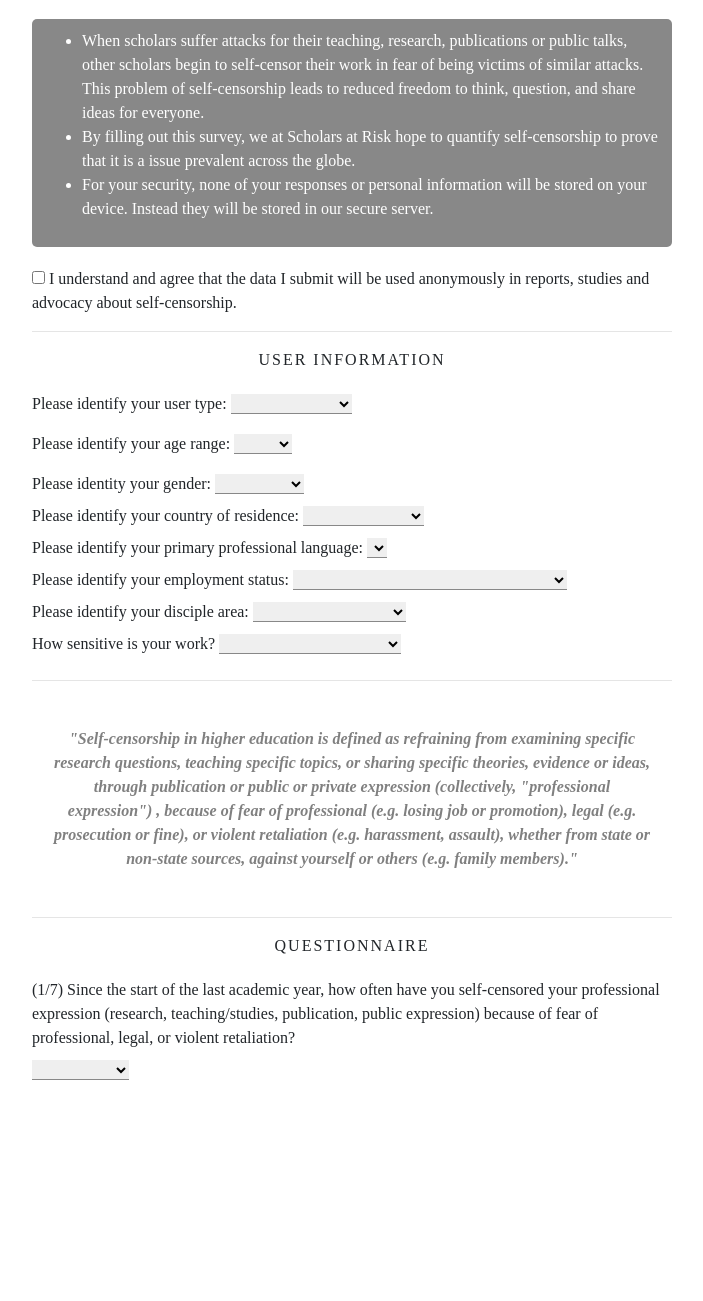
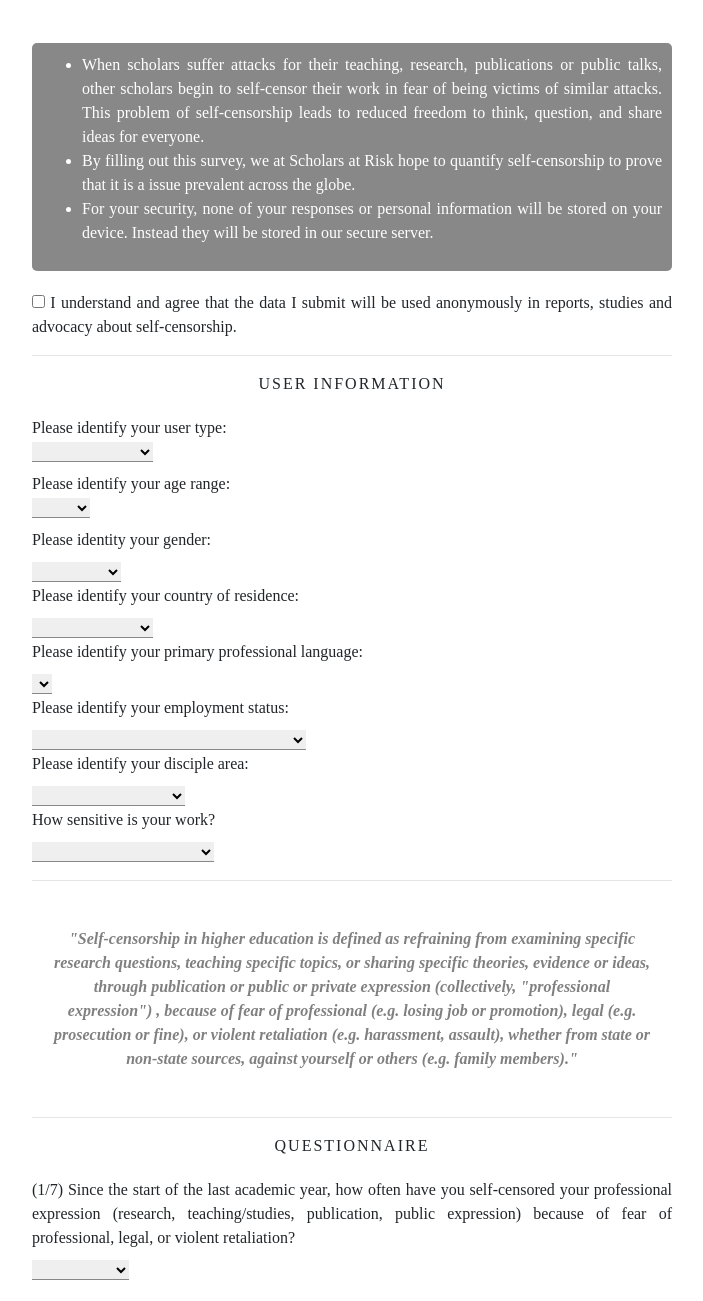
Before and after one commit to jerseycity19/team-13, a Flask app: template app/templates/main.html in a window 1280 px wide. Shown: the part 954-2255 px from the top of the page, without its empty margins (288-991 px from the left). Before the commit the page ends 2034 px from the top, so only its background shows below. Run offline with Flask 2, Linux system fonts and the light colour scheme; the template is opened without the code that fills it: most values are stand-ins (such as "Sample title", 1, 10 or a date in 2020); lists and menus that the app fills with data are empty; some libraries are stand-ins or nearby versions.

Commit message:
justify text

```diff
--- a/app/static/style.css
+++ b/app/static/style.css
@@ -1,5 +1,9 @@
 *{
     font-family: "Times New Roman";
+}
+body {
+    text-align: justify !important;
+    text-justify: inter-word;
 }
 .logo{
     max-width: 60%;
@@ -30,6 +34,9 @@ select{
     margin-left: 5px;
     max-width: 100%;
     margin-bottom: 1%;
+}
+label {
+    display:block !important;
 }
 option{
     outline:none;
```
